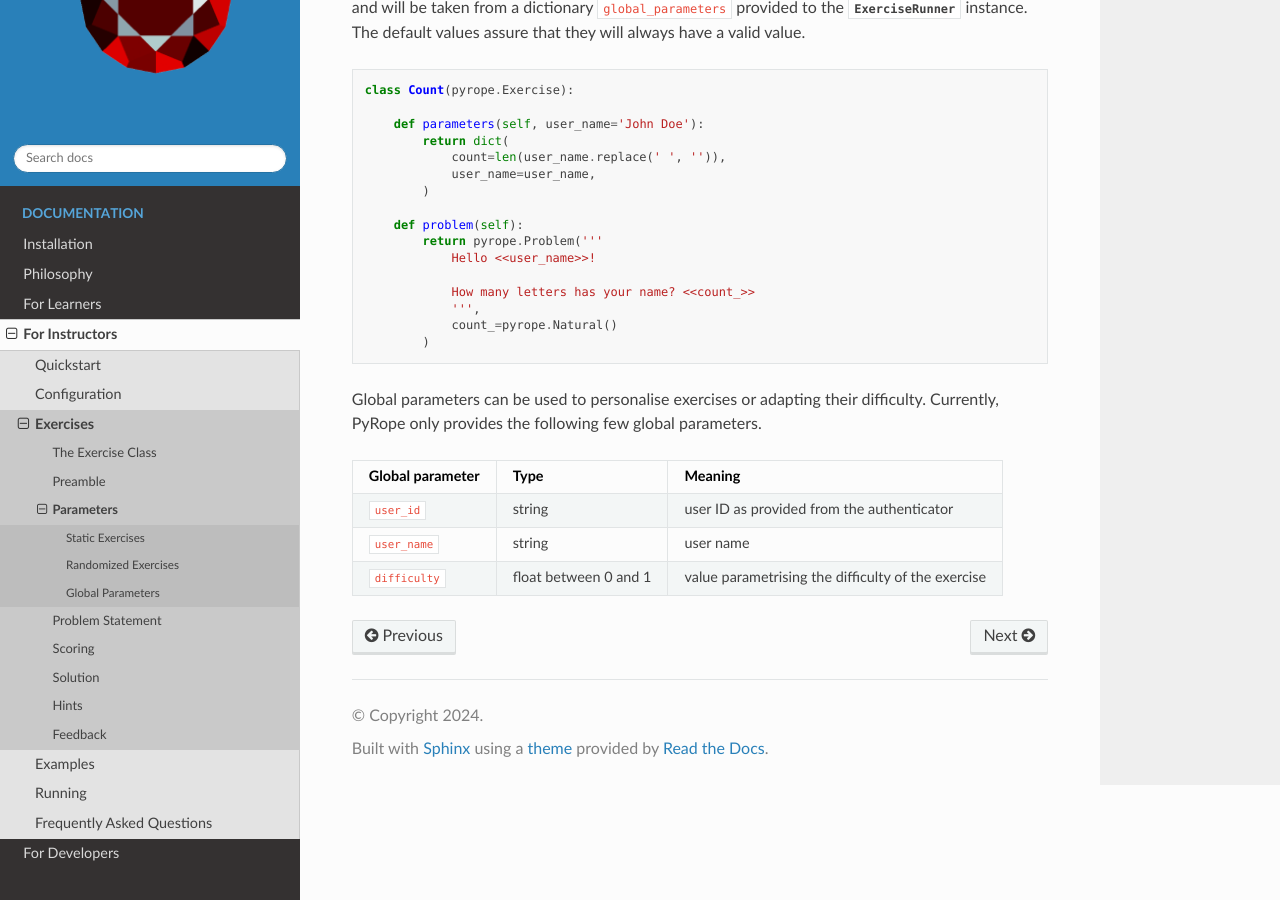
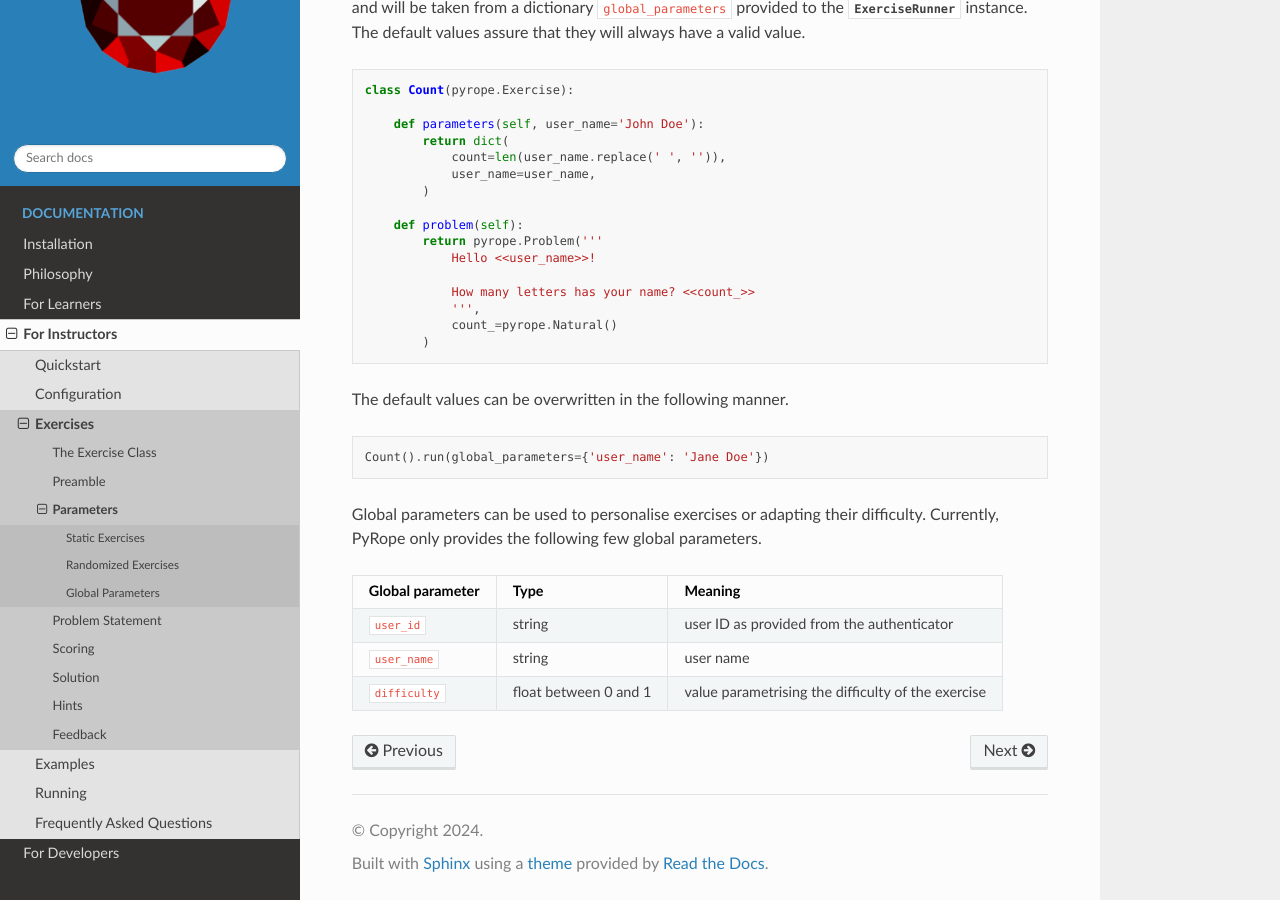
Before and after one commit to PyRope-E-Assessment/pyrope, a Sphinx documentation site: the page built from docs/parameters.rst, in a window 1280 px wide and 900 px high, scrolled down 1244 px. Built offline with Sphinx 7.4.7 and the Read the Docs theme 3.1.0, drawn with Linux system fonts in a browser that asks for light colours.

Commit message:
DOCS: show how to overwrite default values of global parameters

```diff
--- a/docs/parameters.rst
+++ b/docs/parameters.rst
@@ -88,6 +88,13 @@ The default values assure that they will always have a valid value.
             )
 
 
+The default values can be overwritten in the following manner.
+
+.. code-block:: python
+
+    Count().run(global_parameters={'user_name': 'Jane Doe'})
+
+
 Global parameters can be used to personalise exercises or adapting their
 difficulty. Currently, PyRope only provides the following few global
 parameters.
```
